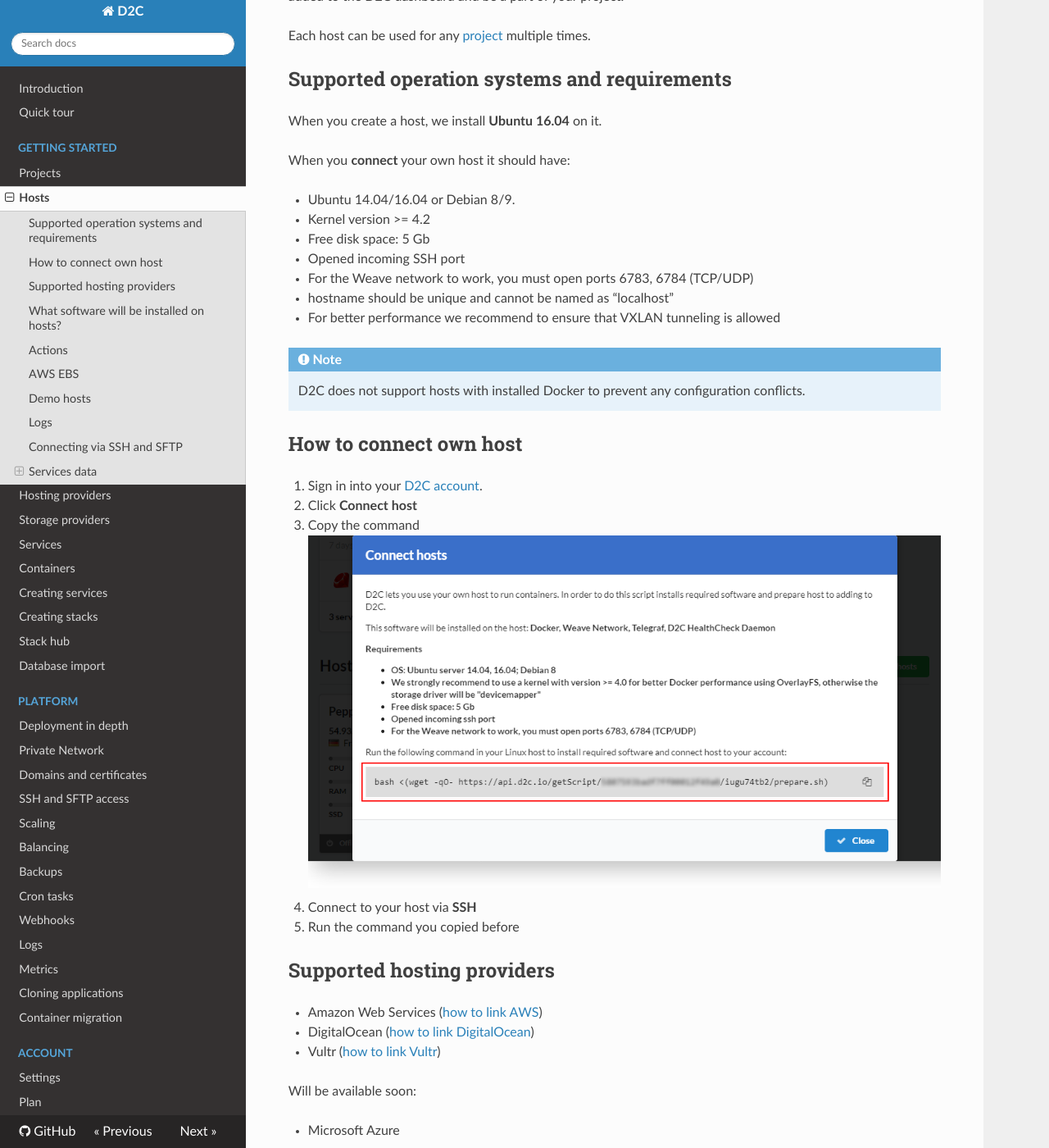
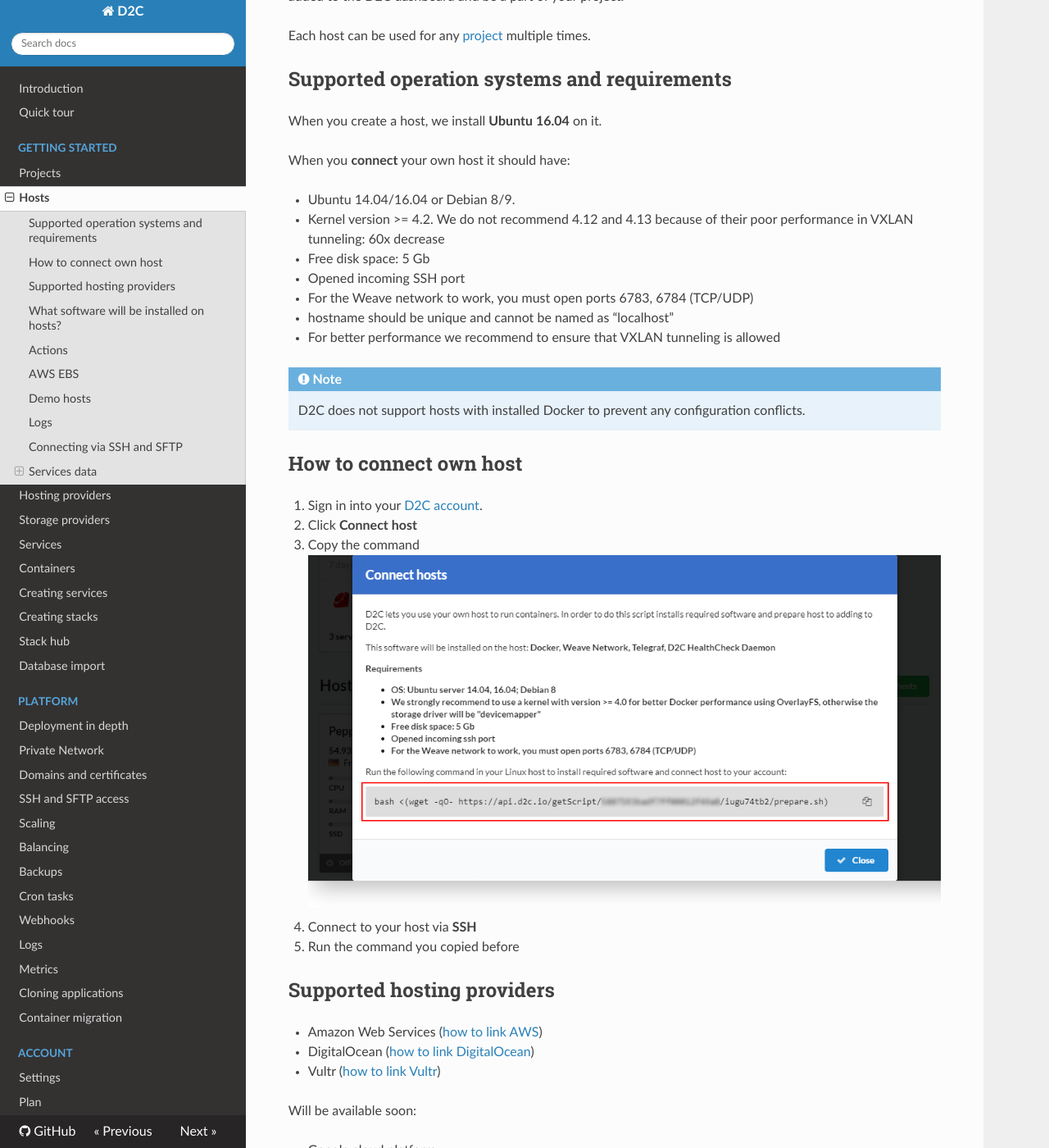
Before and after one commit to d2cio/docs, an MkDocs documentation site: the page built from docs/getting-started/hosts.md, in a window 1280 px wide and 1400 px high, scrolled down 344 px. Shown: the whole window at 82% size. Built offline with MkDocs 1.6.1, drawn with Linux system fonts in a browser that asks for light colours; nearby versions of some CDN libraries; old or Windows-style settings are respelled for this version of MkDocs.

Commit message:
updated system requirements

```diff
--- a/docs/getting-started/hosts.md
+++ b/docs/getting-started/hosts.md
@@ -13,7 +13,7 @@ When you create a host, we install **Ubuntu 16.04** on it.
 When you **connect** your own host it should have:
 
 - Ubuntu 14.04/16.04 or Debian 8/9.
-- Kernel version >= 4.2
+- Kernel version >= 4.2. We do not recommend 4.12 and 4.13 because of their poor performance in VXLAN tunneling: 60x decrease
 - Free disk space: 5 Gb
 - Opened incoming SSH port
 - For the Weave network to work, you must open ports 6783, 6784 (TCP/UDP)
@@ -41,7 +41,7 @@ When you **connect** your own host it should have:
 
 Will be available soon:
 
-- Microsoft Azure
+- Google cloud platform
 
 ## What software will be installed on hosts?
 
```
